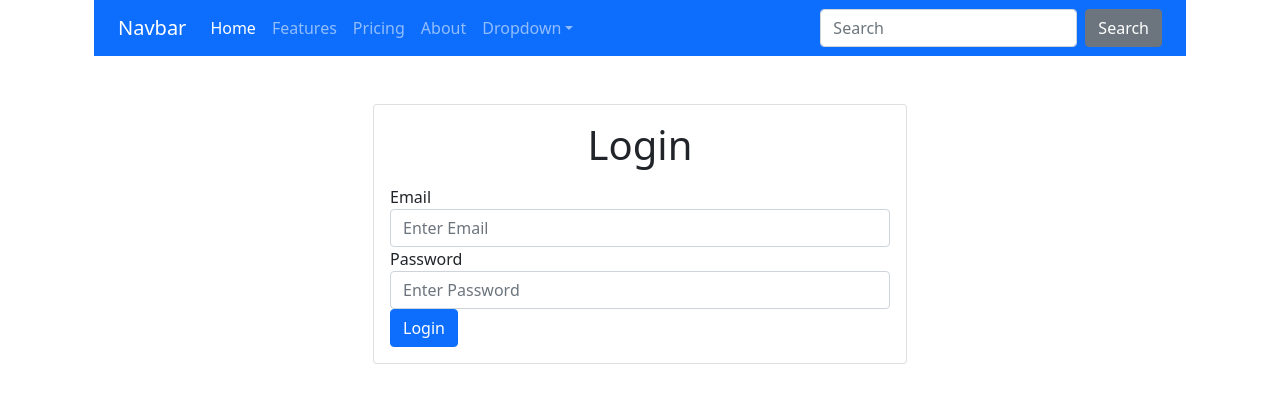
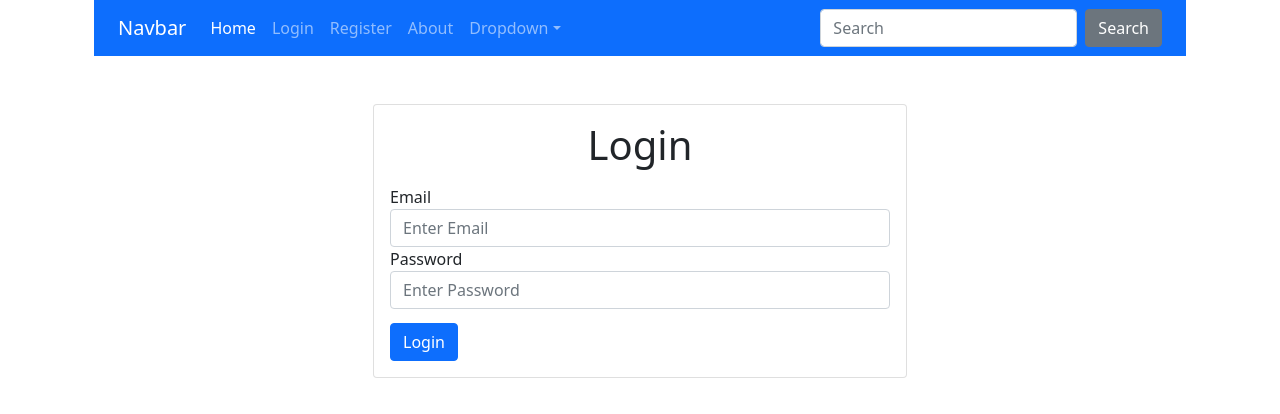
Before and after one commit to jayu1999/my-app, a React (Create React App) app: page /login in a window 1280 px wide. Shown: the top 414 px of the page. Built offline with nearby package versions, Linux system fonts and the light colour scheme.

Commit message:
react bootstrap package install

```diff
--- a/package.json
+++ b/package.json
@@ -10,11 +10,17 @@
     "bootstrap": "^5.1.3",
     "bootswatch": "^5.1.3",
     "react": "^18.2.0",
+    "react-bootstrap": "^2.4.0",
     "react-dom": "^18.2.0",
     "react-router-dom": "^6.3.0",
     "react-scripts": "5.0.1",
     "web-vitals": "^2.1.4"
   },
+
+  "overrides": {
+    "autoprefixer": "10.4.5"
+ },
+
   "scripts": {
     "start": "react-scripts start",
     "build": "react-scripts build",
--- a/src/App.js
+++ b/src/App.js
@@ -5,7 +5,7 @@ import Navbar from "../src/Compoents/Navbar";
 import Home from "../src/Compoents/Home";
 import Login from "../src/Compoents/Login";
 import Register from "./Compoents/Register";
-import { Route, Link, BrowserRouter as Router, Routes } from "react-router-dom";
+import { Route, BrowserRouter as Router, Routes } from "react-router-dom";
 
 function App() {
   return (
--- a/src/Compoents/Login.js
+++ b/src/Compoents/Login.js
@@ -21,7 +21,7 @@ export default class Login extends Component {
                   placeholder="Enter Email"
                 />
               </div>
-              <div className="form-group">
+              <div className="form-group" style={{ marginBottom: "0.9em" }}>
                 <label htmlFor="password">Password</label>
                 <input
                   type="password"
--- a/src/Compoents/Navbar.js
+++ b/src/Compoents/Navbar.js
@@ -1,11 +1,11 @@
 import React from "react";
-import PropTypes from "prop-types";
+
 
 function Navbar(props) {
   return (
     <nav className="navbar navbar-expand-lg navbar-dark bg-primary">
       <div className="container-fluid">
-        <a className="navbar-brand" href="#">
+        <a className="navbar-brand" href="/#">
           Navbar
         </a>
         <button
@@ -23,23 +23,23 @@ function Navbar(props) {
         <div className="collapse navbar-collapse" id="navbarColor01">
           <ul className="navbar-nav me-auto">
             <li className="nav-item">
-              <a className="nav-link active" href="#">
+              <a className="nav-link active" href="/#">
                 Home
                 <span className="visually-hidden">(current)</span>
               </a>
             </li>
             <li className="nav-item">
-              <a className="nav-link" href="#">
-                Features
+              <a className="nav-link" href="/Login">
+               Login
               </a>
             </li>
             <li className="nav-item">
-              <a className="nav-link" href="#">
-                Pricing
+              <a className="nav-link" href="/#">
+                Register
               </a>
             </li>
             <li className="nav-item">
-              <a className="nav-link" href="#">
+              <a className="nav-link" href="/#">
                 About
               </a>
             </li>
@@ -47,7 +47,7 @@ function Navbar(props) {
               <a
                 className="nav-link dropdown-toggle"
                 data-bs-toggle="dropdown"
-                href="#"
+                href="/#"
                 role="button"
                 aria-haspopup="true"
                 aria-expanded="false"
@@ -55,17 +55,17 @@ function Navbar(props) {
                 Dropdown
               </a>
               <div className="dropdown-menu">
-                <a className="dropdown-item" href="#">
+                <a className="dropdown-item" href="/#">
                   Action
                 </a>
-                <a className="dropdown-item" href="#">
+                <a className="dropdown-item" href="/#">
                   Another action
                 </a>
-                <a className="dropdown-item" href="#">
+                <a className="dropdown-item" href="/#">
                   Something else here
                 </a>
                 <div className="dropdown-divider"></div>
-                <a className="dropdown-item" href="#">
+                <a className="dropdown-item" href="/#">
                   Separated link
                 </a>
               </div>
--- a/src/Compoents/Register.js
+++ b/src/Compoents/Register.js
@@ -42,7 +42,7 @@ export default class Register extends Component {
             </button>
           </div>
           <p className="forgot-password text-right ">
-            Already registered <a href="/sign-in">sign in?</a>
+            Already registered <a href="/Login">sign in?</a>
           </p>
         </div>
       </form>
```
Also changed, not shown: 1 other file (tests, documents, lock files or other folders).
